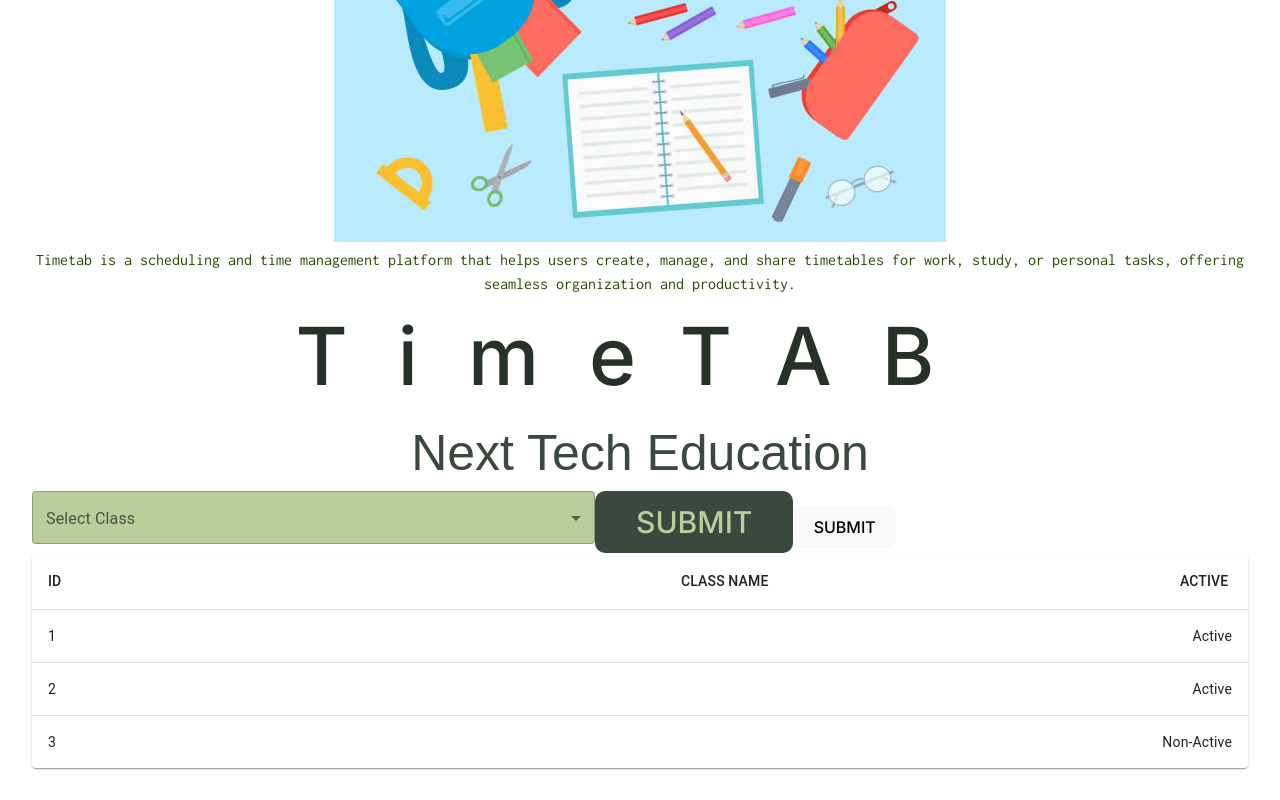
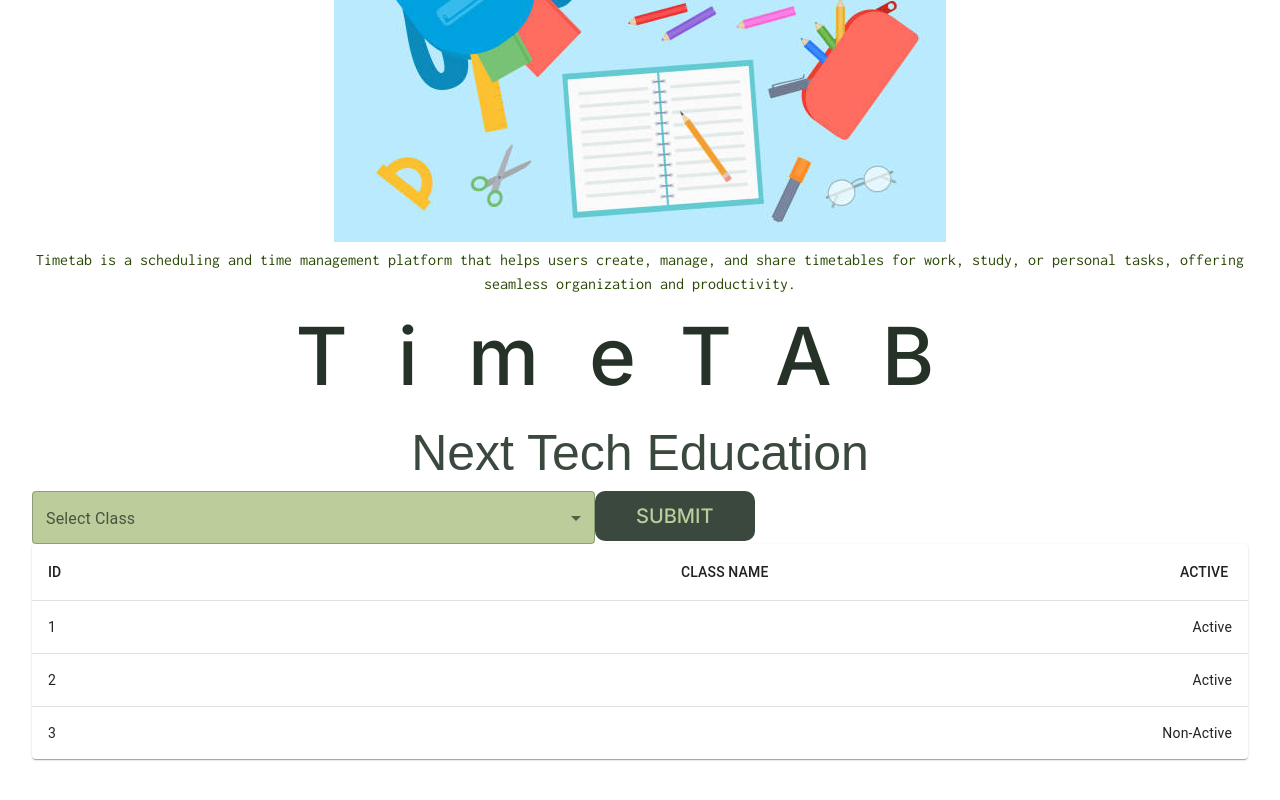
Before and after one commit to sandhrabijoy/timetab, a React (Vite) app in the folder frontend/timetab/: page / in a window 1280 px wide. Shown: the part 1087-1887 px from the top of the page. Built offline with nearby package versions, Linux system fonts and the light colour scheme; a web font is replaced by a local one.

Commit message:
added the correct className for the button

```diff
--- a/frontend/timetab/src/App.jsx
+++ b/frontend/timetab/src/App.jsx
@@ -23,7 +23,7 @@
           <Smallhead className= "b-heading"/>
           <div className='bar'>
             <Dropdown/>
-            <Button className="submit-button" text="SUBMIT"/>
+            <Button className="button-style" text="SUBMIT"/>
           </div>
           <BasicTable/>
         </div>
--- a/frontend/timetab/src/atoms/Button/Button.css
+++ b/frontend/timetab/src/atoms/Button/Button.css
@@ -4,22 +4,20 @@
     background-color: #3A483E;
     border-radius: 10px;
     padding: 12px 40px;
-    font-family: 'Inter', sans-serif;;
+    font-family: 'Inter', sans-serif;
     font-size: 20px;
+    letter-spacing: 3;
     font-weight: bold;
-    font-size: 30px;
-    letter-spacing: 3;
     cursor:pointer;
+
 
 }
 .home-button{
-    cursor:pointer;
+    cursor: pointer;
     color:#FFFFFF;
     background-color: transparent;
     font-size: 20px;
     font-family: 'Metrophobic', sans-serif;
     font-weight:normal;
     background-color:  "#2A4704";
-    border: 0cm;
-
-}
+    border: 0cm;}
--- a/frontend/timetab/src/atoms/Button/Button.jsx
+++ b/frontend/timetab/src/atoms/Button/Button.jsx
@@ -3,12 +3,16 @@
 const Button=(props)=>{
     return(
         <div>
-            <button className='button-style'>
+            {/* <button className='button-style'>
                 SUBMIT
-            </button>
-            <button className={props.className}>
+            </button> */}
+            {/* <button className={props.className}>
                 {props.text}
-            </button>
+            </button> */}
+             <div>
+      <button className={props.className}onClick={props.Onclick} >{props.text}</button>
+    </div>
+
         </div>
     )
 }
--- a/frontend/timetab/src/atoms/Navigation/Navigation.css
+++ b/frontend/timetab/src/atoms/Navigation/Navigation.css
@@ -1,9 +1,16 @@
 .home-contact{
     display:flex;
 }
+.navbar-space{
+    width: 300px;
+    }
 .navbar-style{
     display:flex;
     justify-content:end;
     align-items: center;
-    position: static;
+
 }
+.navbar-buttons {
+    display: flex;
+    margin-left: 500px;
+}
```
